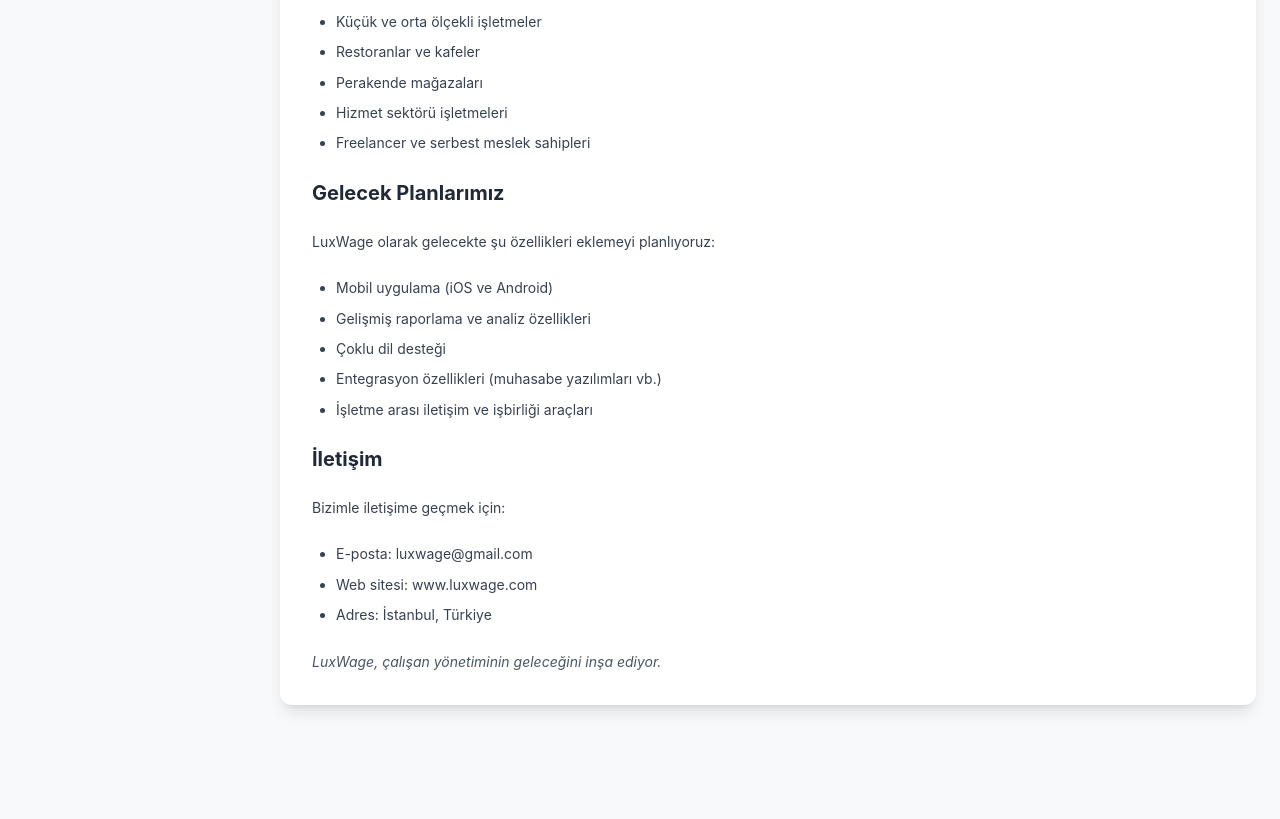
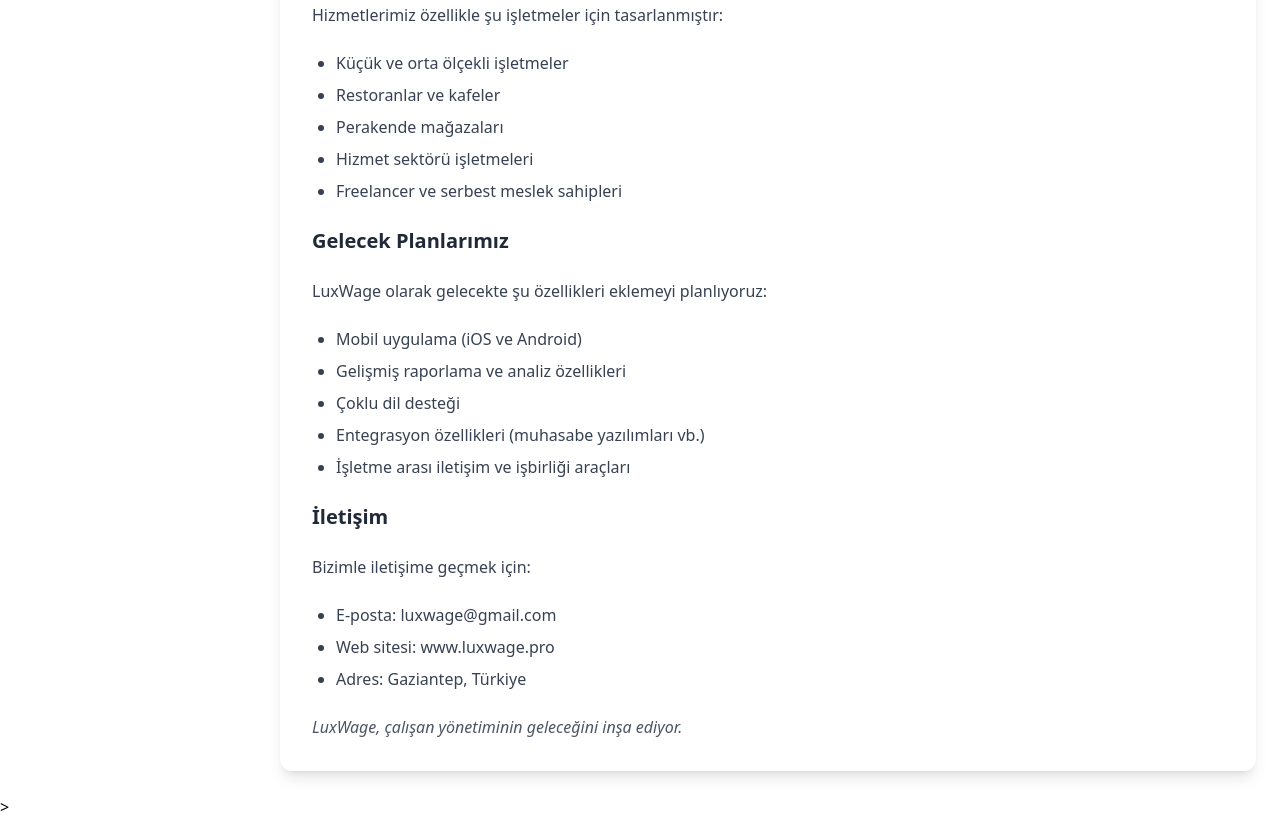
Before and after one commit to lux-027/luxwage-proje, a website built with Vite: page hakkimizda.html in a window 1280 px wide. Shown: the part 1346-2165 px from the top of the page. Before the commit the page ends 2075 px from the top, so only its background shows below. Built offline with nearby package versions, Linux system fonts and the light colour scheme; no server answers.

Commit message:
Domain ve adres guncellendi: luxwage.pro, Gaziantep

```diff
--- a/hakkimizda.html
+++ b/hakkimizda.html
@@ -197,8 +197,8 @@
                             <p>Bizimle iletişime geçmek için:</p>
                             <ul class="list-disc pl-6 space-y-2">
                                 <li>E-posta: luxwage@gmail.com</li>
-                                <li>Web sitesi: www.luxwage.com</li>
-                                <li>Adres: İstanbul, Türkiye</li>
+                                <li>Web sitesi: www.luxwage.pro</li>
+                                <li>Adres: Gaziantep, Türkiye</li>
                             </ul>
 
                             <p class="mt-8 text-gray-600 italic">LuxWage, çalışan yönetiminin geleceğini inşa ediyor.</p>
```
Also changed, not shown: cerez-politikasi.html (+1 -1 lines), gizlilik-politikasi.html (+1 -1 lines), iletisim.html (+1 -1 lines).
